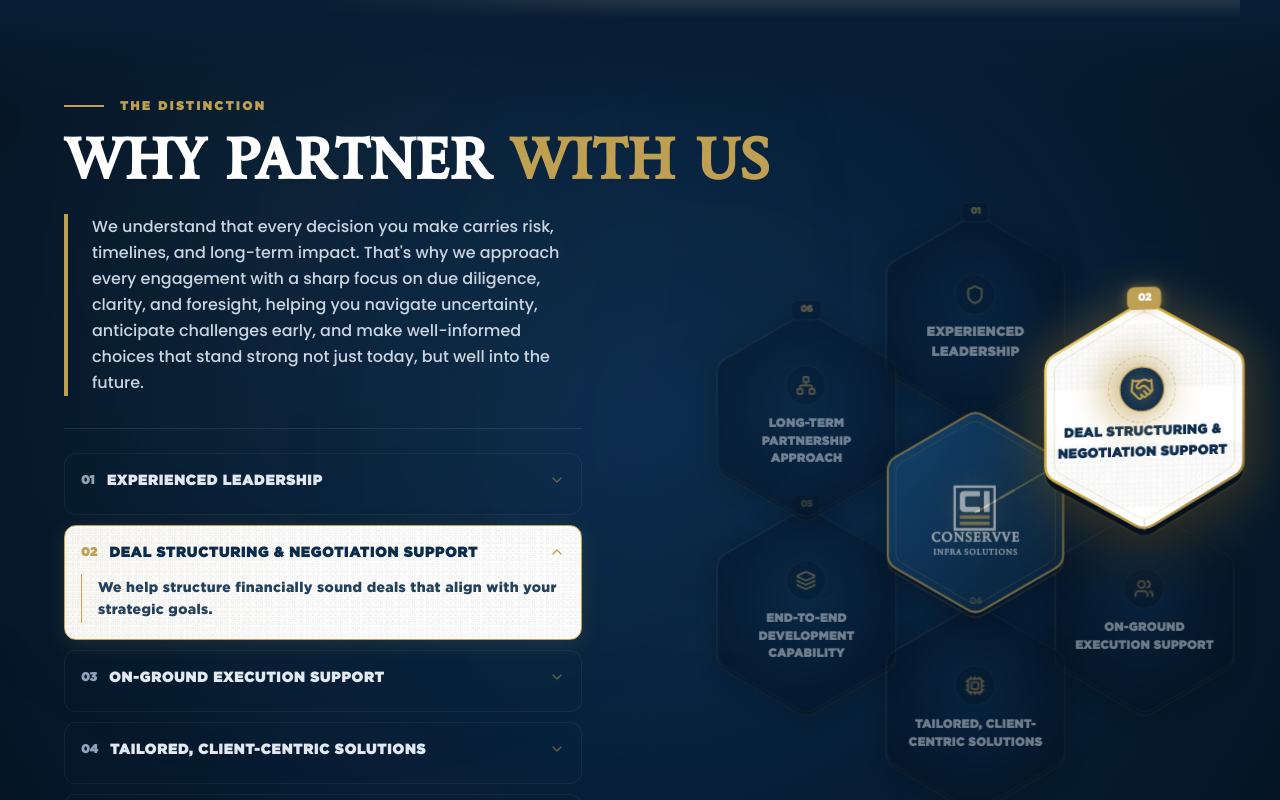
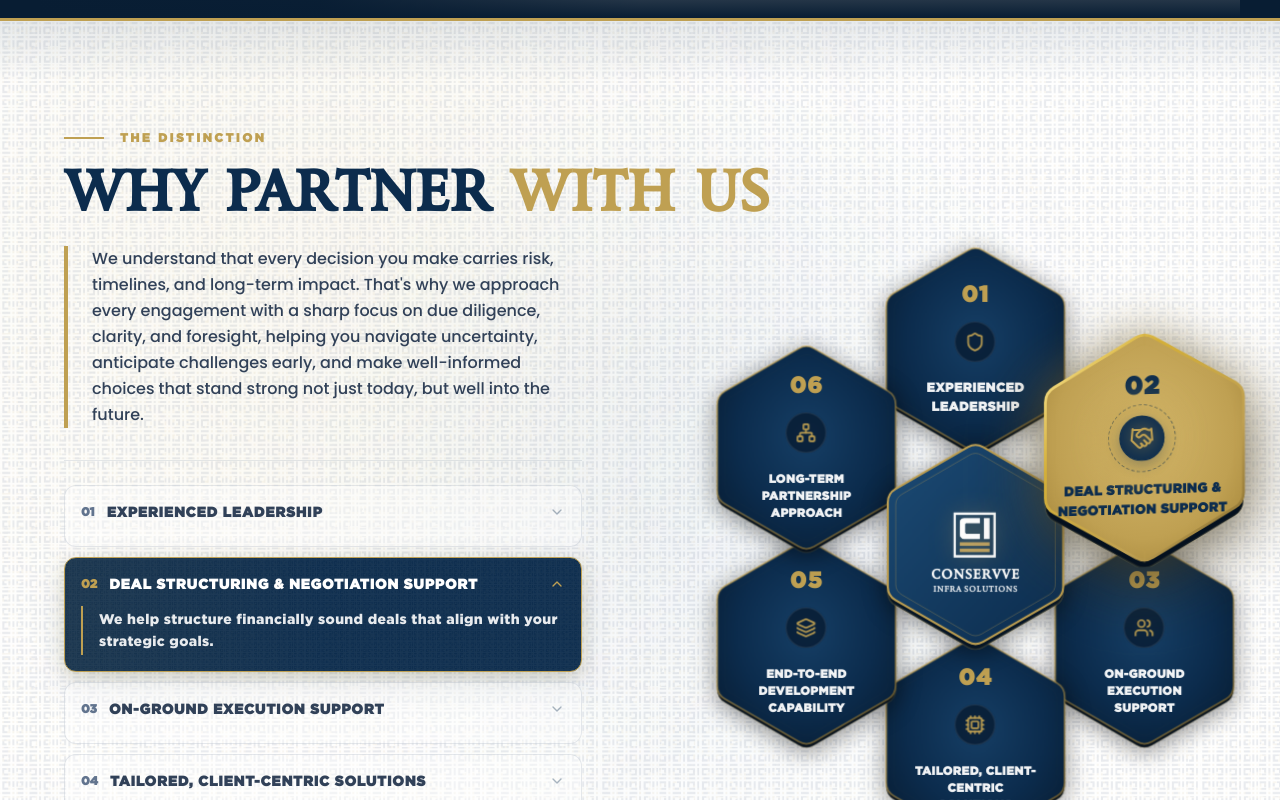
Before and after one commit to PVS786/cis-ui, a Next.js app: page / in a window 1280 px wide. Shown: the part 7100-7900 px from the top of the page. Built offline with nearby package versions, Linux system fonts and the light colour scheme; grey boxes are pictures that could not be loaded.

Commit message:
feat: add WhyPartnerSection component featuring an interactive hexagonal grid layout and automated pillar display sequence

```diff
--- a/src/components/sections/why-partner.tsx
+++ b/src/components/sections/why-partner.tsx
@@ -28,6 +28,7 @@ interface Pillar {
   id: number;
   roman: string;
   title: string;
+  titleLines: string[];
   description: string;
   iconName: string;
   left: string;
@@ -40,6 +41,7 @@ const pillars: Pillar[] = [
     id: 1,
     roman: '01',
     title: 'Experienced Leadership',
+    titleLines: ['Experienced', 'Leadership'],
     description: 'Led by industry professionals with deep expertise in land acquisition and regulatory processes, we bring strategic direction, informed decision-making, and execution confidence to every project.',
     iconName: 'Shield',
     left: '35%',
@@ -49,6 +51,7 @@ const pillars: Pillar[] = [
     id: 2,
     roman: '02',
     title: 'Deal Structuring & Negotiation Support',
+    titleLines: ['Deal Structuring &', 'Negotiation Support'],
     description: 'We help structure financially sound deals that align with your strategic goals.',
     iconName: 'Handshake',
     left: '62.7%',
@@ -58,6 +61,7 @@ const pillars: Pillar[] = [
     id: 3,
     roman: '03',
     title: 'On-Ground Execution Support',
+    titleLines: ['On-Ground Execution', 'Support'],
     description: 'From site visits to coordination, we ensure strong physical presence where it matters most.',
     iconName: 'Users',
     left: '62.7%',
@@ -67,6 +71,7 @@ const pillars: Pillar[] = [
     id: 4,
     roman: '04',
     title: 'Tailored, Client-Centric Solutions',
+    titleLines: ['Tailored, Client-Centric', 'Solutions'],
     description: 'Every requirement is unique. We deliver customized land and approval strategies aligned with your business goals, risk appetite, and long-term vision.',
     iconName: 'Cpu',
     left: '35%',
@@ -76,6 +81,7 @@ const pillars: Pillar[] = [
     id: 5,
     roman: '05',
     title: 'End-to-End Development Capability',
+    titleLines: ['End-to-End Development', 'Capability'],
     description: 'From land acquisition to final construction, we deliver fully integrated project execution through our associate company, Conservve',
     iconName: 'Layers',
     left: '7.3%',
@@ -85,6 +91,7 @@ const pillars: Pillar[] = [
     id: 6,
     roman: '06',
     title: 'Long-Term Partnership Approach',
+    titleLines: ['Long-Term Partnership', 'Approach'],
     description: 'We focus on building lasting relationships, supporting you not just for one transaction but across multiple growth phases.',
     iconName: 'Network',
     left: '7.3%',
@@ -137,19 +144,20 @@ export function WhyPartnerSection() {
 
   return (
     <section
-      className="why-partner-section text-[#f8f9fa] relative transition-colors duration-700 py-10 md:py-16 lg:py-20 px-6 md:px-12 lg:px-16 overflow-hidden"
+      className="why-partner-section text-brand-navy relative transition-colors duration-700 py-16 md:py-24 lg:py-28 px-6 md:px-12 lg:px-16 overflow-hidden"
       style={{
-        backgroundColor: '#051628',
-        backgroundImage: 'radial-gradient(circle at 50% 50%, #0c2c4d 0%, #041424 100%)',
-        backgroundSize: 'cover',
-        backgroundAttachment: 'fixed'
+        backgroundColor: '#FFFFFF',
+        backgroundImage: "linear-gradient(rgba(255, 255, 255, 0.90), rgba(255, 255, 255, 0.90)), url('/Logo_Distort_BG.png')",
+        backgroundRepeat: 'repeat',
+        backgroundSize: '300px'
       }}
     >
-      {/* Top seamless blend gradient overlay from Operational Presence section (#081d33) */}
-      <div className="absolute top-0 left-0 right-0 h-24 bg-gradient-to-b from-[#081d33] to-transparent pointer-events-none z-10" />
+      {/* ── Symmetrical Top Gold Border & Navy Transition Divider ── */}
+      <div className="absolute top-0 left-0 right-0 h-[3px] bg-[#BFA052] z-20" />
+      <div className="absolute top-0 left-0 right-0 h-16 bg-gradient-to-b from-[#0C2C4D]/10 to-transparent pointer-events-none z-10" />
 
-      {/* Bottom seamless blend gradient overlay to Footer section (#020c18) */}
-      <div className="absolute bottom-0 left-0 right-0 h-24 bg-gradient-to-t from-[#020c18] to-transparent pointer-events-none z-10" />
+      {/* Bottom seamless blend gradient overlay to Footer section (subtle brand navy) */}
+      <div className="absolute bottom-0 left-0 right-0 h-16 bg-gradient-to-t from-[#0C2C4D]/12 to-transparent pointer-events-none z-10" />
 
       {/* Master definitions of premium visual gradients */}
       <svg className="absolute w-0 h-0 pointer-events-none" aria-hidden="true">
@@ -159,23 +167,29 @@ export function WhyPartnerSection() {
             <rect width="120" height="120" fill="#FFFFFF" />
             <image href="/Logo_Distort_BG.png" x="0" y="0" width="120" height="120" opacity="0.08" />
           </pattern>
-          {/* Central Hex glow gradient */}
+          {/* Active Gold radial shading for 3D depth using brand colors */}
+          <radialGradient id="activeGoldShade" cx="50%" cy="45%" r="65%">
+            <stop offset="0%" stopColor="#D4B76A" stopOpacity="1" />
+            <stop offset="70%" stopColor="#BFA052" stopOpacity="1" />
+            <stop offset="100%" stopColor="#A8893D" stopOpacity="1" />
+          </radialGradient>
+          {/* Central Hex glow gradient using Brand Navy */}
           <linearGradient id="centerGlow" x1="0%" y1="0%" x2="100%" y2="100%">
-            <stop offset="0%" stopColor="#1e5c94" stopOpacity="0.95" />
-            <stop offset="100%" stopColor="#0b243b" stopOpacity="0.95" />
+            <stop offset="0%" stopColor="#1C4B75" stopOpacity="1" />
+            <stop offset="100%" stopColor="#0C2C4D" stopOpacity="1" />
           </linearGradient>
 
           {/* Cell glow style for active/hovered hexagon cells */}
           <linearGradient id="cellGlowGrad" x1="0%" y1="0%" x2="100%" y2="100%">
-            <stop offset="0%" stopColor="#123e6b" stopOpacity="0.98" />
-            <stop offset="100%" stopColor="#061626" stopOpacity="0.98" />
+            <stop offset="0%" stopColor="#123e6b" stopOpacity="1" />
+            <stop offset="100%" stopColor="#061626" stopOpacity="1" />
           </linearGradient>
 
-          {/* Hexagon Inner depth with a nice radial center shine */}
+          {/* Hexagon Inner depth with a nice radial center shine using Brand Navy */}
           <radialGradient id="hexInnerDepth" cx="50%" cy="45%" r="65%">
-            <stop offset="0%" stopColor="#0e2f50" stopOpacity="0.87" />
-            <stop offset="60%" stopColor="#06182c" stopOpacity="0.98" />
-            <stop offset="100%" stopColor="#04101e" stopOpacity="1" />
+            <stop offset="0%" stopColor="#163f66" stopOpacity="1" />
+            <stop offset="60%" stopColor="#0C2C4D" stopOpacity="1" />
+            <stop offset="100%" stopColor="#081e35" stopOpacity="1" />
           </radialGradient>
 
           {/* Glowing outer gold borders for active states */}
@@ -186,18 +200,18 @@ export function WhyPartnerSection() {
             <stop offset="100%" stopColor="#7c6328" />
           </linearGradient>
 
-          {/* Subtle/inactive borders for rest states */}
+          {/* Golden borders for inactive states */}
           <linearGradient id="inactiveBorderGrad" x1="0%" y1="0%" x2="100%" y2="100%">
-            <stop offset="0%" stopColor="rgba(255,255,255,0.22)" />
-            <stop offset="50%" stopColor="rgba(255,255,255,0.06)" />
-            <stop offset="100%" stopColor="rgba(191,160,82,0.12)" />
+            <stop offset="0%" stopColor="#BFA052" stopOpacity="0.75" />
+            <stop offset="50%" stopColor="#DFB24F" stopOpacity="0.45" />
+            <stop offset="100%" stopColor="#7c6328" stopOpacity="0.75" />
           </linearGradient>
         </defs>
       </svg>
 
       {/* Blueprint fine aesthetic network vector grid lines */}
-      <div className="absolute inset-0 opacity-[0.04] pointer-events-none z-0">
-        <svg viewBox="0 0 100 100" className="h-full w-full stroke-[#BFA052]/20 fill-none stroke-[0.06]">
+      <div className="absolute inset-0 opacity-[0.09] pointer-events-none z-0">
+        <svg viewBox="0 0 100 100" className="h-full w-full stroke-[#BFA052]/35 fill-none stroke-[0.06]">
           <pattern id="hexes" x="0" y="0" width="10" height="17.3" patternUnits="userSpaceOnUse">
             <path d="M5 0 L10 2.8 L10 8.5 L5 11.3 L0 8.5 L0 2.8 Z" />
           </pattern>
@@ -206,8 +220,8 @@ export function WhyPartnerSection() {
       </div>
 
       {/* Futuristic soft gradient background glows */}
-      <div className="absolute top-1/4 left-1/4 -translate-x-1/2 -translate-y-1/2 w-[600px] h-[600px] bg-[#BFA052]/3 rounded-full blur-[140px] pointer-events-none z-0" />
-      <div className="absolute bottom-1/3 right-1/4 w-[500px] h-[500px] bg-[#1e5c94]/4 rounded-full blur-[120px] pointer-events-none z-0" />
+      <div className="absolute top-1/4 left-1/4 -translate-x-1/2 -translate-y-1/2 w-[600px] h-[600px] bg-[#BFA052]/8 rounded-full blur-[140px] pointer-events-none z-0" />
+      <div className="absolute bottom-1/3 right-1/4 w-[500px] h-[500px] bg-[#1e5c94]/6 rounded-full blur-[120px] pointer-events-none z-0" />
 
       {/* Main Structural Block / True Two-Column Layout */}
       <div className="max-w-[90rem] mx-auto w-full grid grid-cols-1 md:grid-cols-[52%_48%] lg:grid-cols-[48%_52%] xl:grid-cols-[45%_55%] gap-12 lg:gap-16 items-center relative z-10">
@@ -224,18 +238,18 @@ export function WhyPartnerSection() {
             </div>
 
             {/* Main Heading */}
-            <h2 className="text-4xl sm:text-5xl lg:text-6xl font-tibere font-black text-white tracking-normal uppercase leading-none mb-0 whitespace-nowrap" style={{ wordSpacing: '0.18em' }}>
+            <h2 className="text-4xl sm:text-5xl lg:text-6xl font-tibere font-black text-brand-navy tracking-normal uppercase leading-none mb-0 whitespace-nowrap" style={{ wordSpacing: '0.18em' }}>
               Why Partner <span className="text-brand-gold">With Us</span>
             </h2>
 
             {/* Introductory Paragraph */}
-            <div className="text-sm md:text-base text-slate-300 font-poppins font-medium leading-relaxed border-l-4 border-brand-gold pl-6 max-w-2xl mt-6">
+            <div className="text-sm md:text-base text-slate-700 font-poppins font-medium leading-relaxed border-l-4 border-brand-gold pl-6 max-w-2xl mt-6">
               We understand that every decision you make carries risk, timelines, and long-term impact. That's why we approach every engagement with a sharp focus on due diligence, clarity, and foresight, helping you navigate uncertainty, anticipate challenges early, and make well-informed choices that stand strong not just today, but well into the future.
             </div>
           </div>
 
           {/* Interactive Benefit List (Accordion) */}
-          <div className="relative pt-6 border-t border-white/10 space-y-2.5">
+          <div className="relative pt-6 border-t border-brand-navy/10 space-y-2.5">
             {pillars.map((pillar) => {
               const isPillarActive = currentActiveId === pillar.id;
 
@@ -246,14 +260,14 @@ export function WhyPartnerSection() {
                   className={cn(
                     'w-full border rounded-xl p-3 sm:p-4 transition-all duration-300 cursor-pointer select-none relative z-10 flex flex-col gap-2',
                     isPillarActive
-                      ? 'border-[#BFA052] shadow-[0_4px_20px_rgba(191,160,82,0.15)]'
-                      : 'border-white/5 bg-white/[0.005] hover:bg-white/[0.02]'
+                      ? 'border-[#BFA052] shadow-[0_12px_32px_rgba(12,44,77,0.15),0_4px_16px_rgba(191,160,82,0.2)]'
+                      : 'border-brand-navy/10 bg-white/40 hover:bg-white/85 hover:shadow-[0_8px_20px_rgba(12,44,77,0.04)]'
                   )}
                   style={isPillarActive ? {
-                    backgroundImage: "linear-gradient(rgba(255, 255, 255, 0.92), rgba(255, 255, 255, 0.92)), url('/Logo_Distort_BG.png')",
+                    backgroundImage: "linear-gradient(rgba(12, 44, 77, 0.95), rgba(12, 44, 77, 0.95)), url('/Logo_Distort_BG.png')",
                     backgroundRepeat: 'repeat',
                     backgroundSize: '120px',
-                    backgroundColor: '#FFFFFF'
+                    backgroundColor: '#0C2C4D'
                   } : undefined}
                   onClick={() => setActiveId(pillar.id)}
                   onMouseEnter={() => handleHoverStart(pillar.id)}
@@ -262,11 +276,11 @@ export function WhyPartnerSection() {
                   {/* Glowing background accent on active */}
                   {isPillarActive && (
                     <motion.div
-                      className="absolute inset-0 rounded-xl bg-gradient-to-r from-brand-gold/5 via-transparent to-transparent pointer-events-none -z-10"
+                      className="absolute inset-0 rounded-xl bg-gradient-to-r from-brand-gold/10 via-transparent to-transparent pointer-events-none -z-10"
                       animate={{
-                        opacity: [0.6, 1.0, 0.6]
+                        opacity: [0.4, 0.8, 0.4]
                       }}
-                      transition={{ duration: 2, repeat: Infinity, ease: 'easeInOut' }}
+                      transition={{ duration: 3, repeat: Infinity, ease: 'easeInOut' }}
                     />
                   )}
 
@@ -276,7 +290,7 @@ export function WhyPartnerSection() {
                       {/* Number Indicator */}
                       <span className={cn(
                         'font-gotham text-xs font-bold transition-colors duration-300',
-                        isPillarActive ? 'text-[#BFA052]' : 'text-slate-400'
+                        isPillarActive ? 'text-[#BFA052]' : 'text-slate-500'
                       )}>
                         0{pillar.id}
                       </span>
@@ -284,7 +298,7 @@ export function WhyPartnerSection() {
                       {/* Accordion Title */}
                       <h3 className={cn(
                         'font-gotham text-xs sm:text-sm font-bold uppercase tracking-wider transition-colors duration-300',
-                        isPillarActive ? 'text-[#0C2C4D]' : 'text-slate-200'
+                        isPillarActive ? 'text-white' : 'text-slate-700'
                       )}>
                         {pillar.title}
                       </h3>
@@ -293,7 +307,7 @@ export function WhyPartnerSection() {
                     {/* Chevron Indicator */}
                     <ChevronDown className={cn(
                       'w-4 h-4 transition-all duration-300',
-                      isPillarActive ? 'rotate-180 text-[#BFA052]' : 'text-brand-gold/50'
+                      isPillarActive ? 'rotate-180 text-[#BFA052]' : 'text-brand-navy/35'
                     )} />
                   </div>
 
@@ -305,10 +319,10 @@ export function WhyPartnerSection() {
                     className="overflow-hidden"
                   >
                     <p className={cn(
-                      "mt-1 text-[13px] sm:text-[14px] leading-relaxed font-gotham font-normal border-l pl-4 py-0.5 select-text tracking-wide transition-all duration-300",
+                      "mt-1 text-[13px] sm:text-[14px] leading-relaxed font-gotham font-normal border-l-2 pl-4 py-0.5 select-text tracking-wide transition-all duration-300",
                       isPillarActive
-                        ? "text-[#0C2C4D]/90 border-[#BFA052]"
-                        : "text-white/80 border-brand-gold/40"
+                        ? "text-white/90 border-[#BFA052]"
+                        : "text-slate-600 border-brand-gold/40"
                     )}>
                       {pillar.description}
                     </p>
@@ -324,7 +338,7 @@ export function WhyPartnerSection() {
           <div className="relative w-full min-w-[320px] max-w-[380px] xs:max-w-[420px] sm:max-w-[480px] md:max-w-[540px] lg:max-w-[660px] xl:max-w-[720px] aspect-square mx-auto">
 
             {/* Subtle architectural background alignment cross-axis layout */}
-            <div className="absolute inset-x-[-3%] inset-y-[-3%] border border-dashed border-white/5 opacity-20 pointer-events-none z-0">
+            <div className="absolute inset-x-[-3%] inset-y-[-3%] border border-dashed border-brand-navy/5 opacity-10 pointer-events-none z-0">
               <div className="absolute top-1/2 left-0 right-0 h-[1px] border-t border-dashed border-brand-gold/5 translate-y-[-50%]" />
               <div className="absolute left-1/2 top-0 bottom-0 w-[1px] border-l border-dashed border-brand-gold/5 translate-x-[-50%]" />
             </div>
@@ -358,9 +372,9 @@ export function WhyPartnerSection() {
                       y1={startY}
                       x2={endX}
                       y2={endY}
-                      stroke={isLineActive ? '#BFA052' : 'rgba(255, 255, 255, 0.08)'}
+                      stroke={isLineActive ? '#BFA052' : 'rgba(12, 44, 77, 0.12)'}
                       strokeWidth={isLineActive ? 2 : 0.75}
-                      strokeOpacity={isLineActive ? 0.8 : 0.3}
+                      strokeOpacity={isLineActive ? 0.85 : 0.4}
                       className="transition-all duration-300"
                     />
 
@@ -370,7 +384,7 @@ export function WhyPartnerSection() {
                       y1={startY}
                       x2={endX}
                       y2={endY}
-                      stroke={isLineActive ? '#BFA052' : 'rgba(191,160,82,0.15)'}
+                      stroke={isLineActive ? '#BFA052' : 'rgba(191, 160, 82, 0.25)'}
                       strokeWidth={isLineActive ? 2.5 : 1}
                       strokeDasharray="16, 48"
                       animate={{
@@ -395,8 +409,6 @@ export function WhyPartnerSection() {
                 {/* CENTRAL CONSERVVE INFRA SOLUTIONS CORE SHIELD ENGINE (ID: 99) */}
                 {(() => {
                   const isCenterActive = currentActiveId === 99;
-                  const isAnyActive = currentActiveId !== null;
-                  const isOtherActive = isAnyActive && !isCenterActive;
 
                   return (
                     <motion.div
@@ -416,7 +428,7 @@ export function WhyPartnerSection() {
                       }}
                       animate={{
                         scale: isCenterActive ? 1.05 : [1.0, 1.02, 1.0],
-                        opacity: isOtherActive ? 0.6 : 1,
+                        opacity: 1,
                       }}
                       whileHover={{
                         scale: 1.08,
@@ -486,7 +498,7 @@ export function WhyPartnerSection() {
                           style={{ transform: 'translateZ(15px)' }}
                         >
                           {/* Logo Image */}
-                          <div className="relative w-8 h-8 xs:w-10 xs:h-10 sm:w-12 sm:h-12 md:w-14 md:h-14 lg:w-16 lg:h-16 xl:w-18 xl:h-18 -mb-1 xs:-mb-1.5 sm:-mb-2 drop-shadow-[0_0_12px_rgba(191,160,82,0.45)]">
+                           <div className="relative w-8 h-8 xs:w-10 xs:h-10 sm:w-12 sm:h-12 md:w-14 md:h-14 lg:w-16 lg:h-16 xl:w-18 xl:h-18 mb-0.5 drop-shadow-[0_0_12px_rgba(191,160,82,0.45)]">
                             <Image
                               src="/logo-transparent-dark.png"
                               alt="Conservve Logo"
@@ -531,8 +543,6 @@ export function WhyPartnerSection() {
                 {pillars.map((pillar, idx) => {
                   const IconComponent = IconMap[pillar.iconName];
                   const isPillarActive = currentActiveId === pillar.id;
-                  const isAnyActive = currentActiveId !== null;
-                  const isOtherActive = isAnyActive && !isPillarActive;
 
                   // Flyout assembly variables based on current 30% hex grid bounds
                   const initX = ((35 - parseFloat(pillar.left)) / 30) * 100 + '%';
@@ -563,7 +573,7 @@ export function WhyPartnerSection() {
                         scale: isPillarActive ? 1.15 : 1.02,
                         rotateX: isPillarActive ? 10 : 0,
                         rotateY: isPillarActive ? -10 : 0,
-                        opacity: isOtherActive ? 0.45 : 1,
+                        opacity: 1,
                       }}
                       exit={{
                         scale: 0,
@@ -628,10 +638,10 @@ export function WhyPartnerSection() {
                           {/* Inner central vector container reflecting deep volumetric polish */}
                           <path
                             d="M 112.6,9.5 L 194.9,57.0 Q 203.5,62 203.5,72.0 L 203.5,168.0 Q 203.5,178 194.9,183.0 L 112.6,230.5 Q 104,235.5 95.4,230.5 L 13.1,183.0 Q 4.5,178 4.5,168.0 L 4.5,72.0 Q 4.5,62 13.1,57.0 L 95.4,9.5 Q 104,4.5 112.6,9.5 Z"
-                            fill={isPillarActive ? 'url(#activeHexPattern)' : 'url(#hexInnerDepth)'}
+                            fill={isPillarActive ? 'url(#activeGoldShade)' : 'url(#hexInnerDepth)'}
                             fillOpacity={1.0}
                             stroke={isPillarActive ? 'url(#goldBorderGrad)' : 'url(#inactiveBorderGrad)'}
-                            strokeWidth={isPillarActive ? 2.5 : 1.3}
+                            strokeWidth={isPillarActive ? 2.8 : 2.0}
                             className="transition-all duration-500 ease-out"
                           />
 
@@ -654,29 +664,26 @@ export function WhyPartnerSection() {
                           )}
                         </svg>
 
-                        {/* Top vertex micro outline badge indicating the sequence number exactly matching the design */}
-                        <div className="absolute top-0 left-1/2 -translate-x-1/2 -translate-y-2 z-20">
-                          <div className={`px-2 py-0.5 border text-[9px] font-gotham rounded-md font-bold tracking-tight transition-all duration-500 ${
-                            isPillarActive
-                              ? 'border-brand-gold text-white bg-brand-gold shadow-[0_0_10px_rgba(191,160,82,0.5)]'
-                              : 'border-white/10 text-brand-gold bg-[#07182b]'
-                          }`}>
-                            0{pillar.id}
-                          </div>
-                        </div>
-
                         {/* Outer cell descriptive interactive block details */}
                         <div
                           className="absolute inset-0 flex flex-col justify-center items-center text-center px-1.5 py-3 sm:px-2.5 sm:py-4 select-none z-10"
                           style={{ transform: 'translateZ(10px)' }}
                         >
+                          {/* Large sequence number inside the comb */}
+                          <div className={cn(
+                            "font-gotham font-black tracking-wider transition-colors duration-500",
+                            isPillarActive ? "text-[#0C2C4D]" : "text-[#BFA052]",
+                            "text-[16px] xs:text-[18px] sm:text-[20px] md:text-[22px] leading-none mb-2.5 sm:mb-4"
+                          )}>
+                            0{pillar.id}
+                          </div>
 
                           {/* Glowing vector icon wrapping Halo structural blueprint detail */}
-                          <div className="relative mb-2">
+                          <div className="relative mb-2.5 sm:mb-4">
                             {/* Rotating geometric drafting ticks to align with architectural-tech theme */}
                             {isPillarActive && (
                               <motion.div
-                                className="absolute -inset-2.5 rounded-full border border-dashed border-brand-gold/50 pointer-events-none"
+                                className="absolute -inset-2.5 rounded-full border border-dashed border-brand-navy/55 pointer-events-none"
                                 animate={{ rotate: 360 }}
                                 transition={{ ease: 'linear', duration: 8, repeat: Infinity }}
                               />
@@ -688,7 +695,7 @@ export function WhyPartnerSection() {
                             <div className={cn(
                               "w-8 h-8 sm:w-10 sm:h-10 rounded-full border flex items-center justify-center transition-all duration-500 relative z-10",
                               isPillarActive
-                                ? "border-[#BFA052] bg-[#0C2C4D] shadow-[0_0_15px_rgba(191,160,82,0.55)]"
+                                ? "border-[#0C2C4D] bg-[#0C2C4D] shadow-[0_4px_12px_rgba(12,44,77,0.3)]"
                                 : "border-white/10 bg-[#07182b]/70 backdrop-blur-sm group-hover:border-brand-gold/30"
                             )}>
                               <IconComponent className={cn(
@@ -703,13 +710,18 @@ export function WhyPartnerSection() {
                           {/* Highly polished upper Title heading */}
                           {/* Long titles dynamically scale down their font sizes to avoid wrapping too tightly or clipping */}
                           <h3 className={cn(
-                            'font-gotham font-semibold uppercase tracking-wide text-center leading-tight transition-colors duration-300 w-full px-1',
+                            'font-gotham font-extrabold uppercase tracking-wide text-center leading-tight transition-colors duration-300 w-full px-1',
                             isPillarActive ? 'text-[#0C2C4D]' : 'text-white/95',
                             isLongTitle
                               ? 'text-[8px] xs:text-[9px] sm:text-[10px] md:text-[11px] lg:text-[11.5px]'
                               : 'text-[9px] xs:text-[10px] sm:text-[11px] md:text-[12px] lg:text-[12.5px]'
                           )}>
-                            {pillar.title}
+                            {pillar.titleLines.map((line, lineIdx) => (
+                              <React.Fragment key={lineIdx}>
+                                {lineIdx > 0 && <br />}
+                                {line}
+                              </React.Fragment>
+                            ))}
                           </h3>
                         </div>
 
```
